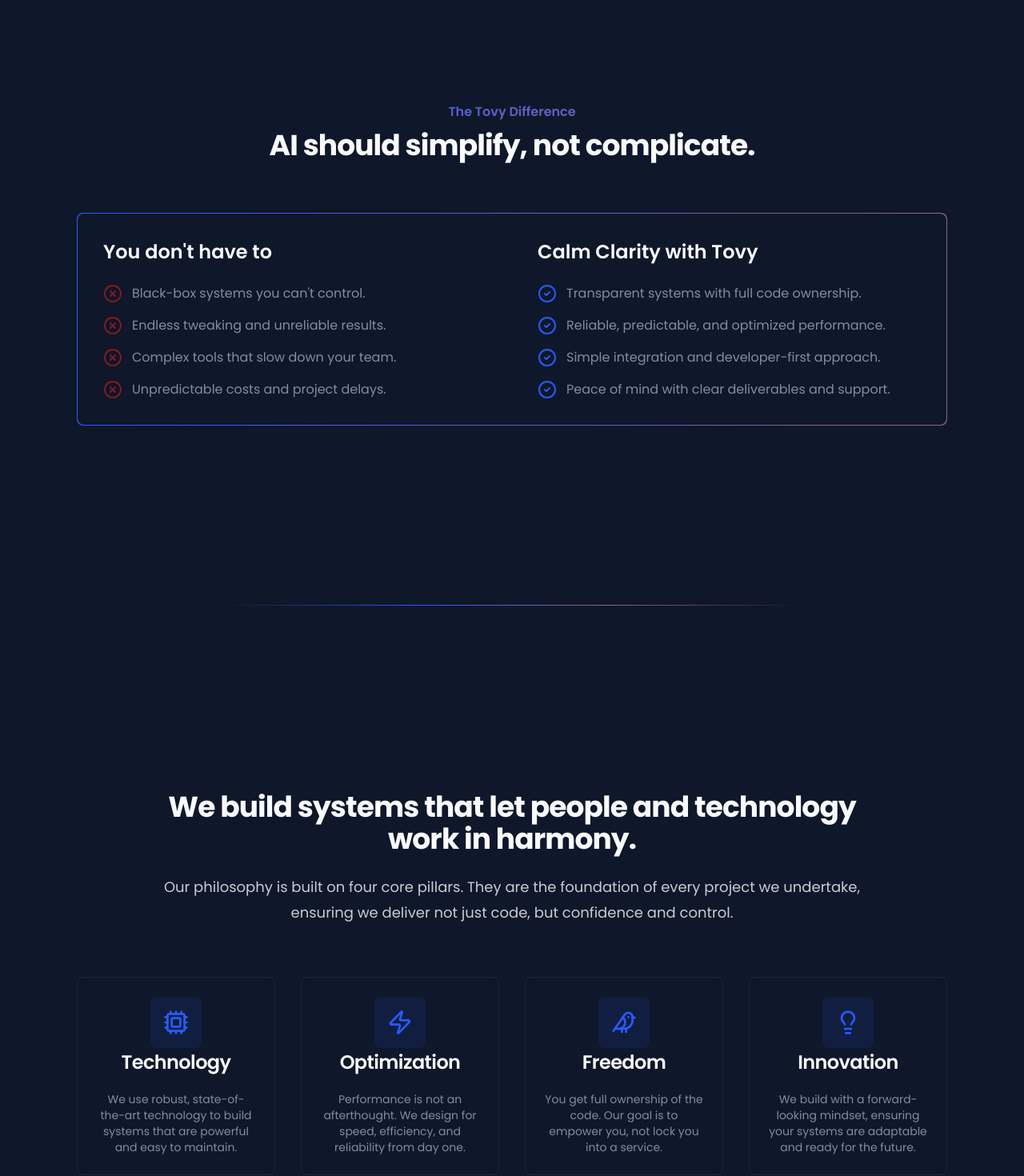
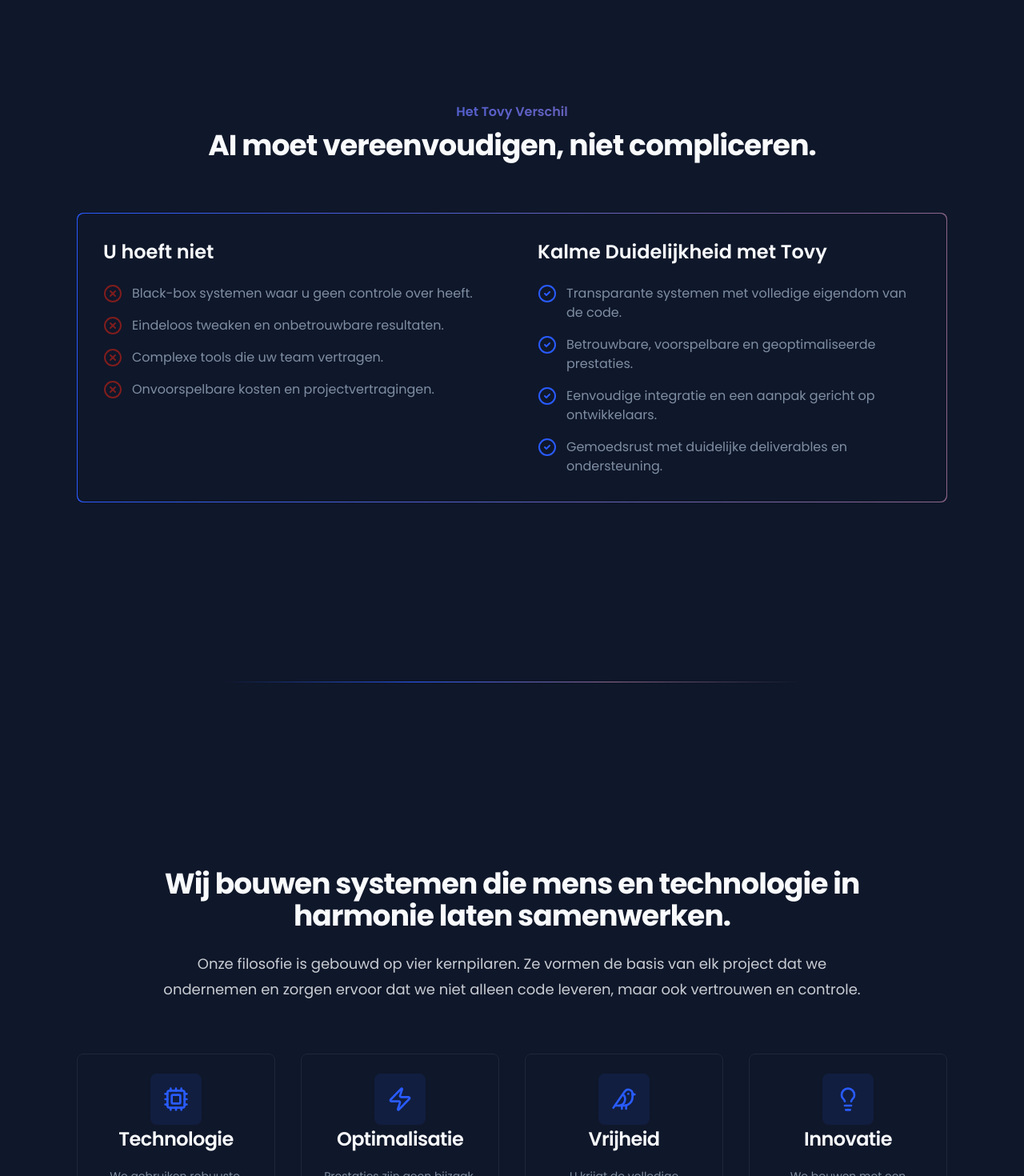
Before and after one commit to tovy-eu/tovy.eu-website, a Next.js app: page / in a window 1280 px wide. Shown: the part 900-2370 px from the top of the page at 80% size. Built offline with nearby package versions, Linux system fonts and the light colour scheme.

Commit message:
Ok now change all text visible on the website into dutch language (NL)

```diff
--- a/src/app/layout.tsx
+++ b/src/app/layout.tsx
@@ -5,7 +5,7 @@ import { PageLayout } from '@/components/layout/page-layout';
 
 export const metadata: Metadata = {
   title: 'Tovy AI Partner',
-  description: 'Your AI development partner for clean, fast, and reliable systems.',
+  description: 'Uw AI-ontwikkelingspartner voor schone, snelle en betrouwbare systemen.',
 };
 
 export default function RootLayout({
@@ -14,7 +14,7 @@ export default function RootLayout({
   children: React.ReactNode;
 }>) {
   return (
-    <html lang="en" style={{ scrollBehavior: 'smooth' }}>
+    <html lang="nl" style={{ scrollBehavior: 'smooth' }}>
       <head>
         <link rel="preconnect" href="https://fonts.googleapis.com" />
         <link rel="preconnect" href="https://fonts.gstatic.com" crossOrigin="anonymous" />
--- a/src/components/landing/about-section.tsx
+++ b/src/components/landing/about-section.tsx
@@ -4,23 +4,23 @@ import { Cpu, Zap, Bird, Lightbulb } from "lucide-react";
 const pillars = [
   {
     icon: <Cpu className="h-8 w-8 text-primary" />,
-    title: "Technology",
-    description: "We use robust, state-of-the-art technology to build systems that are powerful and easy to maintain."
+    title: "Technologie",
+    description: "We gebruiken robuuste, state-of-the-art technologie om systemen te bouwen die krachtig en gemakkelijk te onderhouden zijn."
   },
   {
     icon: <Zap className="h-8 w-8 text-primary" />,
-    title: "Optimization",
-    description: "Performance is not an afterthought. We design for speed, efficiency, and reliability from day one."
+    title: "Optimalisatie",
+    description: "Prestaties zijn geen bijzaak. We ontwerpen vanaf dag één voor snelheid, efficiëntie en betrouwbaarheid."
   },
   {
     icon: <Bird className="h-8 w-8 text-primary" />,
-    title: "Freedom",
-    description: "You get full ownership of the code. Our goal is to empower you, not lock you into a service."
+    title: "Vrijheid",
+    description: "U krijgt de volledige eigendom van de code. Ons doel is om u te versterken, niet om u aan een dienst te binden."
   },
   {
     icon: <Lightbulb className="h-8 w-8 text-primary" />,
-    title: "Innovation",
-    description: "We build with a forward-looking mindset, ensuring your systems are adaptable and ready for the future."
+    title: "Innovatie",
+    description: "We bouwen met een toekomstgerichte mentaliteit, zodat uw systemen aanpasbaar en klaar voor de toekomst zijn."
   }
 ];
 
@@ -29,10 +29,10 @@ export function AboutSection() {
     <section className="py-24 sm:py-32">
       <div className="mx-auto max-w-4xl text-center">
         <p className="mt-2 text-3xl font-bold tracking-tight sm:text-4xl">
-          We build systems that let people and technology work in harmony.
+          Wij bouwen systemen die mens en technologie in harmonie laten samenwerken.
         </p>
         <p className="mt-6 text-lg leading-8 text-foreground/80">
-          Our philosophy is built on four core pillars. They are the foundation of every project we undertake, ensuring we deliver not just code, but confidence and control.
+          Onze filosofie is gebouwd op vier kernpilaren. Ze vormen de basis van elk project dat we ondernemen en zorgen ervoor dat we niet alleen code leveren, maar ook vertrouwen en controle.
         </p>
       </div>
       <div className="mt-16 grid grid-cols-1 md:grid-cols-2 lg:grid-cols-4 gap-8">
--- a/src/components/landing/hero-section.tsx
+++ b/src/components/landing/hero-section.tsx
@@ -15,15 +15,15 @@ export function HeroSection() {
           className="text-4xl font-bold tracking-tight text-white sm:text-6xl md:text-7xl"
           style={{ textShadow: '0 0 15px rgba(255, 255, 255, 0.3)' }}
         >
-          Your <span className="bg-gradient-to-r from-primary to-[#8F668C] bg-clip-text text-transparent">AI</span> development partner
+          Uw <span className="bg-gradient-to-r from-primary to-[#8F668C] bg-clip-text text-transparent">AI</span> ontwikkelingspartner
         </h1>
         <p className="mt-6 text-lg leading-8 text-white/80 sm:text-xl">
-          We build clean, fast, and reliable systems that give you full control and peace of mind.
+          Wij bouwen schone, snelle en betrouwbare systemen die u volledige controle en gemoedsrust geven.
         </p>
         <div className="mt-10 flex items-center justify-center gap-x-6">
           <Button asChild size="lg" className="font-semibold text-lg">
             <Link href="/project-request">
-              Submit your idea
+              Dien uw idee in
               <ArrowDown className="ml-2 h-5 w-5" />
             </Link>
           </Button>
--- a/src/components/landing/pain-solution-section.tsx
+++ b/src/components/landing/pain-solution-section.tsx
@@ -1,30 +1,28 @@
 import { CheckCircle2, XCircle, BrainCircuit } from "lucide-react";
 
 const pains = [
-  "Black-box systems you can't control.",
-  "Endless tweaking and unreliable results.",
-  "Complex tools that slow down your team.",
-  "Unpredictable costs and project delays.",
+  "Black-box systemen waar u geen controle over heeft.",
+  "Eindeloos tweaken en onbetrouwbare resultaten.",
+  "Complexe tools die uw team vertragen.",
+  "Onvoorspelbare kosten en projectvertragingen.",
 ];
 
 const solutions = [
-  "Transparent systems with full code ownership.",
-  "Reliable, predictable, and optimized performance.",
-  "Simple integration and developer-first approach.",
-  "Peace of mind with clear deliverables and support.",
+  "Transparante systemen met volledige eigendom van de code.",
+  "Betrouwbare, voorspelbare en geoptimaliseerde prestaties.",
+  "Eenvoudige integratie en een aanpak gericht op ontwikkelaars.",
+  "Gemoedsrust met duidelijke deliverables en ondersteuning.",
 ];
-
-const clientRole = "Bring your domain expertise and a clear vision. We'll handle the technology.";
 
 export function PainSolutionSection() {
   return (
     <section className="py-24 sm:py-32">
       <div className="mx-auto max-w-4xl text-center">
         <h2 className="text-base font-semibold leading-7 bg-gradient-to-r from-primary to-[#8F668C] bg-clip-text text-transparent">
-          The Tovy Difference
+          Het Tovy Verschil
         </h2>
         <p className="mt-2 text-3xl font-bold tracking-tight sm:text-4xl">
-          AI should simplify, not complicate.
+          AI moet vereenvoudigen, niet compliceren.
         </p>
       </div>
       <div className="mt-16 space-y-8">
@@ -34,7 +32,7 @@ export function PainSolutionSection() {
 
               {/* Pains Column */}
               <div className="space-y-6">
-                <h3 className="text-2xl font-semibold">You don't have to</h3>
+                <h3 className="text-2xl font-semibold">U hoeft niet</h3>
                 <ul className="space-y-4">
                   {pains.map((pain, index) => (
                     <li key={index} className="flex items-start gap-3">
@@ -49,7 +47,7 @@ export function PainSolutionSection() {
 
               {/* Solutions Column */}
               <div className="space-y-6">
-                <h3 className="text-2xl font-semibold">Calm Clarity with Tovy</h3>
+                <h3 className="text-2xl font-semibold">Kalme Duidelijkheid met Tovy</h3>
                 <ul className="space-y-4">
                   {solutions.map((solution, index) => (
                     <li key={index} className="flex items-start gap-3">
--- a/src/components/landing/project-intake-form.tsx
+++ b/src/components/landing/project-intake-form.tsx
@@ -20,35 +20,35 @@ import { Loader2, ArrowRight, ArrowLeft, Send, CheckCircle, Check, Home } from "
 import { cn } from "@/lib/utils";
 
 const formSteps = [
-  { field: "maturity", label: "How mature is your use of AI?*", description: "This helps us see how far you've taken AI in your business." },
-  { field: "companySize", label: "What's your company size?*", description: "This helps us understand the scale of your organization and potential project scope." },
-  { field: "engineeringTeam", label: "Do you have an in-house engineering team?*", description: "This helps us understand if we'll collaborate with your team or handle development end-to-end." },
-  { field: "projectDetails", label: "What do you need help with?*"},
-  { field: "budgetReadiness", label: "Are you ready to invest in this project?*", description: "Our projects typically start from $10,000, which covers MVPs, pilots, or first production builds." },
-  { field: "timelineReadiness", label: "We like to move fast – do you?*", description: "After kickoff, our team can deliver a first working version within two weeks. We have limited capacity each month, so we prioritize companies ready to take action." },
-  { field: "contactDetails", label: "Contact details*", description: "Please share your name and company information." },
+  { field: "maturity", label: "Hoe volwassen is uw gebruik van AI?*", description: "Dit helpt ons te zien hoe ver u AI in uw bedrijf heeft doorgevoerd." },
+  { field: "companySize", label: "Wat is uw bedrijfsgrootte?*", description: "Dit helpt ons de schaal van uw organisatie en de mogelijke projectomvang te begrijpen." },
+  { field: "engineeringTeam", label: "Heeft u een intern engineeringteam?*", description: "Dit helpt ons te begrijpen of we zullen samenwerken met uw team of de ontwikkeling end-to-end zullen afhandelen." },
+  { field: "projectDetails", label: "Waarmee heeft u hulp nodig?*"},
+  { field: "budgetReadiness", label: "Bent u klaar om in dit project te investeren?*", description: "Onze projecten beginnen doorgaans vanaf $10.000, wat MVP's, pilots of eerste productiebuilds dekt." },
+  { field: "timelineReadiness", label: "We gaan graag snel – u ook?*", description: "Na de aftrap kan ons team binnen twee weken een eerste werkende versie opleveren. We hebben elke maand beperkte capaciteit, dus we geven voorrang aan bedrijven die klaar zijn om actie te ondernemen." },
+  { field: "contactDetails", label: "Contactgegevens*", description: "Deel alstublieft uw naam en bedrijfsinformatie." },
 ];
 
 const totalSteps = formSteps.length;
 
 const options: Record<string, { label: string, hint?: string }[]> = {
   companySize: [
-    { label: "1-10 employees" },
-    { label: "11-50 employees" },
-    { label: "51-200 employees" },
-    { label: "201+ employees" },
+    { label: "1-10 medewerkers" },
+    { label: "11-50 medewerkers" },
+    { label: "51-200 medewerkers" },
+    { label: "201+ medewerkers" },
   ],
   engineeringTeam: [
-    { label: "Yes", hint: "Y" },
-    { label: "No", hint: "N" },
+    { label: "Ja", hint: "J" },
+    { label: "Nee", hint: "N" },
   ],
   budgetReadiness: [
-    { label: "Yes, that fits", hint: "A" },
-    { label: "No, not right now", hint: "B" },
+    { label: "Ja, dat past", hint: "A" },
+    { label: "Nee, nu niet", hint: "B" },
   ],
   timelineReadiness: [
-    { label: "Yes, we're ready to start soon", hint: "A" },
-    { label: "Not yet, still preparing internally", hint: "B" },
+    { label: "Ja, we zijn er klaar voor om binnenkort te beginnen", hint: "A" },
+    { label: "Nog niet, we zijn ons intern nog aan het voorbereiden", hint: "B" },
   ],
 };
 
@@ -154,16 +154,16 @@ export function ProjectIntakeForm() {
       <Card className="w-full max-w-2xl mx-auto border-0 md:border md:shadow-lg">
         <CardHeader className="text-center">
           <CheckCircle className="mx-auto h-16 w-16 text-green-500 mb-4" />
-          <CardTitle className="text-2xl">Thank You!</CardTitle>
+          <CardTitle className="text-2xl">Bedankt!</CardTitle>
           <CardDescription>
-            Your project request has been submitted. We'll be in touch shortly.
+            Uw projectaanvraag is ingediend. We nemen spoedig contact met u op.
           </CardDescription>
         </CardHeader>
         <CardFooter className="flex justify-center">
           <Button asChild variant="outline">
             <Link href="/">
               <Home className="mr-2 h-4 w-4" />
-              Return to Home
+              Terug naar de startpagina
             </Link>
           </Button>
         </CardFooter>
@@ -184,10 +184,10 @@ export function ProjectIntakeForm() {
         </div>
         <div className="grid grid-cols-1 md:grid-cols-2 gap-6">
           <FormField control={form.control} name="firstName" render={({ field }) => (
-            <FormItem><FormLabel>First name *</FormLabel><FormControl><Input {...field} /></FormControl><FormMessage /></FormItem>
+            <FormItem><FormLabel>Voornaam *</FormLabel><FormControl><Input {...field} /></FormControl><FormMessage /></FormItem>
           )} />
           <FormField control={form.control} name="lastName" render={({ field }) => (
-            <FormItem><FormLabel>Last name *</FormLabel><FormControl><Input {...field} /></FormControl><FormMessage /></FormItem>
+            <FormItem><FormLabel>Achternaam *</FormLabel><FormControl><Input {...field} /></FormControl><FormMessage /></FormItem>
           )} />
         </div>
         <FormField
@@ -195,11 +195,11 @@ export function ProjectIntakeForm() {
           name="phone"
           render={({ field }) => (
             <FormItem>
-              <FormLabel>Phone number *</FormLabel>
+              <FormLabel>Telefoonnummer *</FormLabel>
               <FormControl>
                 <PhoneInput
                   international
-                  defaultCountry="US"
+                  defaultCountry="NL"
                   className="[&_input]:h-10 [&_input]:w-full [&_input]:rounded-md [&_input]:border [&_input]:border-input [&_input]:bg-background [&_input]:px-3 [&_input]:py-2 [&_input]:text-base [&_input]:ring-offset-background file:[&_input]:border-0 file:[&_input]:bg-transparent file:[&_input]:text-sm file:[&_input]:font-medium placeholder:[&_input]:text-muted-foreground focus-visible:[&_input]:outline-none focus-visible:[&_input]:ring-2 focus-visible:[&_input]:ring-ring focus-visible:[&_input]:ring-offset-2 disabled:[&_input]:cursor-not-allowed disabled:[&_input]:opacity-50 md:[&_input]:text-sm"
                   {...field}
                 />
@@ -209,10 +209,10 @@ export function ProjectIntakeForm() {
           )}
         />
         <FormField control={form.control} name="email" render={({ field }) => (
-          <FormItem><FormLabel>Email *</FormLabel><FormControl><Input type="email" {...field} /></FormControl><FormMessage /></FormItem>
+          <FormItem><FormLabel>E-mail *</FormLabel><FormControl><Input type="email" {...field} /></FormControl><FormMessage /></FormItem>
         )} />
         <FormField control={form.control} name="company" render={({ field }) => (
-          <FormItem><FormLabel>Company *</FormLabel><FormControl><Input {...field} /></FormControl><FormMessage /></FormItem>
+          <FormItem><FormLabel>Bedrijf *</FormLabel><FormControl><Input {...field} /></FormControl><FormMessage /></FormItem>
         )} />
       </div>
     )
@@ -229,11 +229,11 @@ export function ProjectIntakeForm() {
             <FormItem>
               <div className="flex items-center gap-4">
                 <span className="text-primary font-semibold">{step + 1} →</span>
-                <FormLabel className="text-2xl font-semibold">What do you need help with?*</FormLabel>
+                <FormLabel className="text-2xl font-semibold">Waarmee heeft u hulp nodig?*</FormLabel>
               </div>
-              <p className="text-muted-foreground mt-2">In one sentence, tell us what you want to build or improve with AI.</p>
+              <p className="text-muted-foreground mt-2">Vertel ons in één zin wat u wilt bouwen of verbeteren met AI.</p>
               <FormControl>
-                <Textarea placeholder="e.g., Build a customer support chatbot" {...field} className="text-lg mt-4 min-h-[100px]" />
+                <Textarea placeholder="bv. Een klantenservice-chatbot bouwen" {...field} className="text-lg mt-4 min-h-[100px]" />
               </FormControl>
               <FormMessage />
             </FormItem>
@@ -248,9 +248,9 @@ export function ProjectIntakeForm() {
               name="challenges"
               render={({ field }) => (
                 <FormItem>
-                  <FormLabel className="text-xl font-semibold">Could you elaborate on the specific challenges you're facing?</FormLabel>
+                  <FormLabel className="text-xl font-semibold">Kunt u de specifieke uitdagingen waarmee u wordt geconfronteerd nader toelichten?</FormLabel>
                   <FormControl>
-                    <Textarea placeholder="e.g., High support volume, slow response times..." {...field} className="text-lg mt-4 min-h-[100px]" />
+                    <Textarea placeholder="bv. Hoog ondersteuningsvolume, trage responstijden..." {...field} className="text-lg mt-4 min-h-[100px]" />
                   </FormControl>
                   <FormMessage />
                 </FormItem>
@@ -267,9 +267,9 @@ export function ProjectIntakeForm() {
               name="vision"
               render={({ field }) => (
                 <FormItem>
-                  <FormLabel className="text-xl font-semibold">How do you envision AI agents interacting with and utilizing this?</FormLabel>
+                  <FormLabel className="text-xl font-semibold">Hoe ziet u de interactie en het gebruik van AI-agenten hiermee voor zich?</FormLabel>
                    <FormControl>
-                    <Textarea placeholder="e.g., Agents should handle common queries and escalate complex issues." {...field} className="text-lg mt-4 min-h-[100px]" />
+                    <Textarea placeholder="bv. Agenten moeten veelvoorkomende vragen afhandelen en complexe problemen escaleren." {...field} className="text-lg mt-4 min-h-[100px]" />
                   </FormControl>
                   <FormMessage />
                 </FormItem>
@@ -328,9 +328,9 @@ export function ProjectIntakeForm() {
                     ))}
                   </div>
                   <div className="flex justify-between text-sm text-muted-foreground mt-2">
-                    <span>Just getting started</span>
-                    <span>Already using AI tools</span>
-                    <span>Built custom AI</span>
+                    <span>Net begonnen</span>
+                    <span>Gebruikt al AI-tools</span>
+                    <span>Aangepaste AI gebouwd</span>
                   </div>
                 </div>
               </FormControl>
@@ -410,13 +410,13 @@ export function ProjectIntakeForm() {
           <CardFooter className="flex justify-between mt-4">
             {step > 0 ? (
               <Button type="button" variant="ghost" onClick={prevStep}>
-                <ArrowLeft className="mr-2 h-4 w-4" /> Previous
+                <ArrowLeft className="mr-2 h-4 w-4" /> Vorige
               </Button>
             ) : <div />}
 
             {(currentField === 'projectDetails' || currentField === 'maturity') && step < totalSteps -1 ? (
               <Button type="button" onClick={nextStep}>
-                Next <ArrowRight className="ml-2 h-4 w-4" />
+                Volgende <ArrowRight className="ml-2 h-4 w-4" />
               </Button>
             ) : null}
 
@@ -424,9 +424,9 @@ export function ProjectIntakeForm() {
               <Button type="button" onClick={nextStep} size="lg" disabled={isPending}>
                 {isPending ? (
                   <>
-                    <Loader2 className="mr-2 h-4 w-4 animate-spin" /> Submitting...
+                    <Loader2 className="mr-2 h-4 w-4 animate-spin" /> Bezig met indienen...
                   </>
-                ) : "Submit Project"}
+                ) : "Project indienen"}
               </Button>
             ) : null}
 
--- a/src/components/layout/footer.tsx
+++ b/src/components/layout/footer.tsx
@@ -8,7 +8,7 @@ export function Footer() {
       <div className="container mx-auto flex flex-col items-center justify-between gap-4 py-8 md:flex-row max-w-6xl px-4 md:px-8">
         <div className="flex flex-col items-center gap-4 px-8 md:flex-row md:gap-2 md:px-0">
           <p className="text-center text-sm leading-loose text-muted-foreground md:text-left">
-            © {new Date().getFullYear()} Tovy AI. All rights reserved.
+            © {new Date().getFullYear()} Tovy AI. Alle rechten voorbehouden.
           </p>
         </div>
         <div className="flex items-center gap-4">
```
Also changed, not shown: src/components/landing/testimonials-section.tsx (+6 -6 lines), src/lib/definitions.ts (+13 -13 lines).
